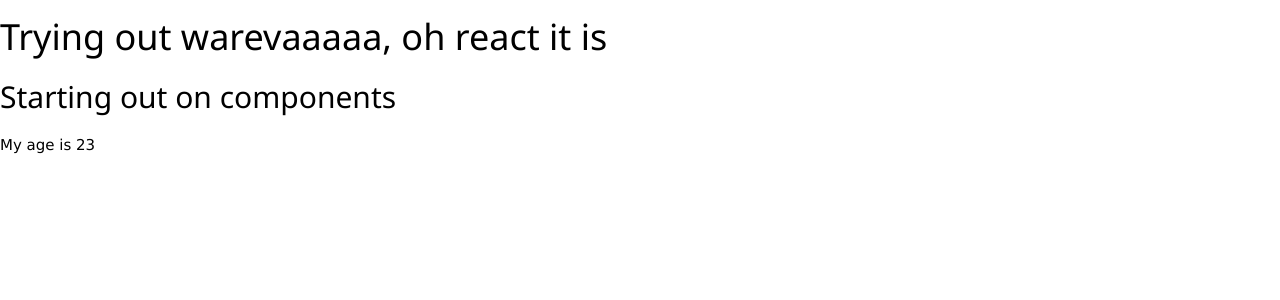
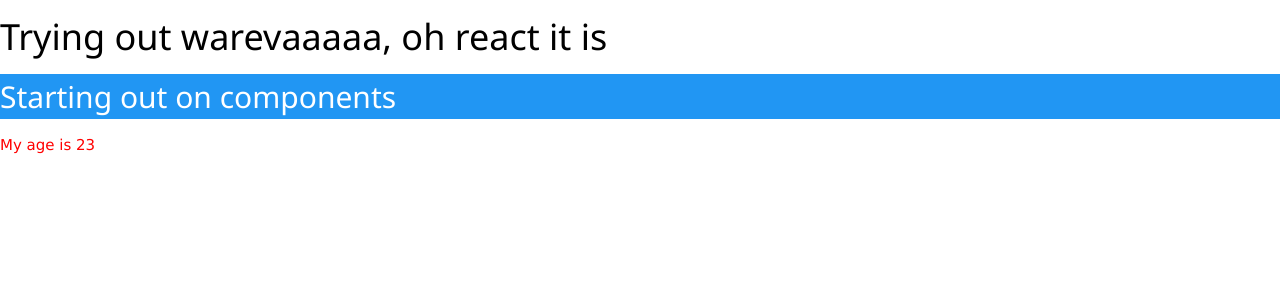
Before and after one commit to Annaliskirwa/_Crash_into_react, a React (Create React App) app in the folder myapp/: page / in a window 1280 px wide. Shown: the top 300 px of the page. Built offline with nearby package versions, Linux system fonts and the light colour scheme.

Commit message:
Styling react components

```diff
--- a/myapp/src/App.js
+++ b/myapp/src/App.js
@@ -10,8 +10,8 @@ function App() {
 function MyAge(){
   return(
     <div>
-      <h2>Starting out on components</h2>
-      <p>My age is 23</p>
+      <h2 className="w3-blue">Starting out on components</h2>
+      <p style={{color:"red"}}>My age is 23</p>
     </div>
   )
 }
```
